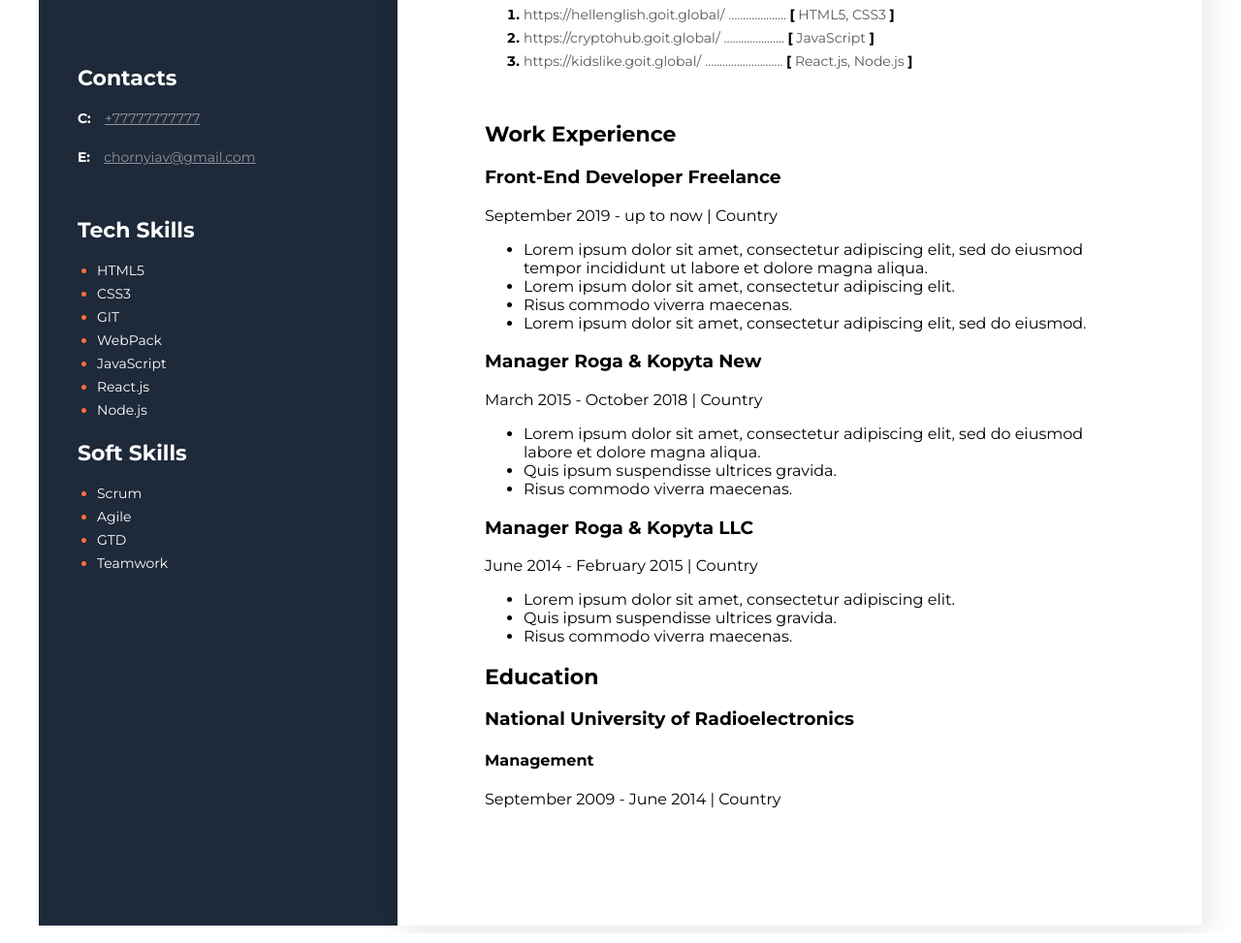
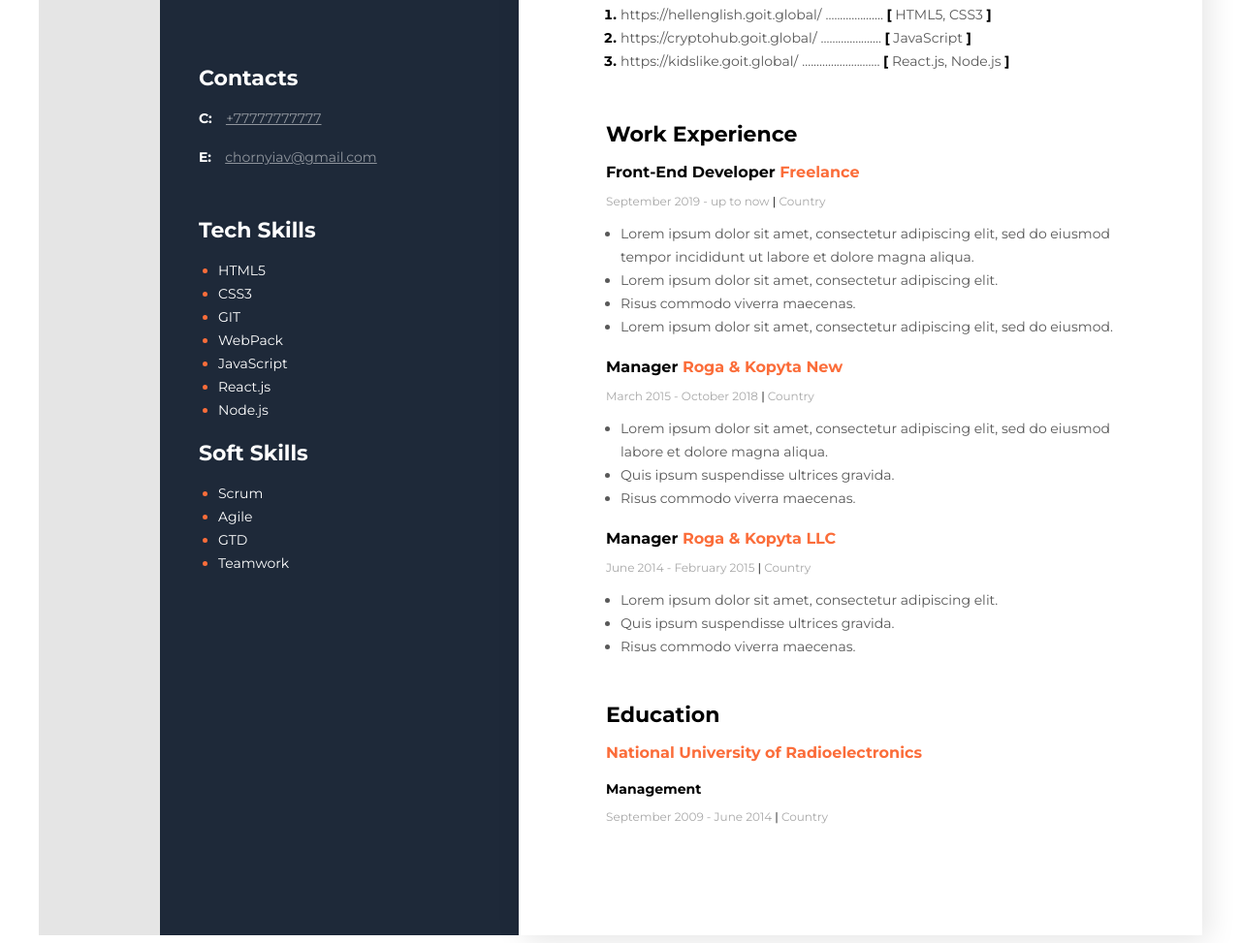
Before and after one commit to serge-belkin/git-practice, a plain HTML site: page index.html in a window 1280 px wide. Shown: the part 454-1427 px from the top of the page at 97% size. Drawn offline with Linux system fonts and the light colour scheme.

Commit message:
add "work" and "education" styles

```diff
--- a/css/styles.css
+++ b/css/styles.css
@@ -5,7 +5,7 @@
         flex-direction: row-reverse;
         width: 1200px;
         margin: 0 auto;
-        background-color: antiquewhite;
+        background-color: #E5E5E5;
     }
     /* main-content styles */
 .main-content {background-color: #FFFFFF;
@@ -50,7 +50,9 @@ margin-bottom: 10px;}
     font-weight: 700;
     font-size: 14px;
     line-height: 24px;
-    color: #000000;}
+    color: #000000;
+    padding: 0;
+    margin-left: -25px;}
 
 .project-link {font-style: normal;
     font-weight: 400;
@@ -70,6 +72,60 @@ margin-bottom: 10px;}
     font-weight: 700;
     font-size: 14px;
     line-height: 24px;
+    color: #000000;}
+
+.work-position {font-style: normal;
+    font-weight: 700;
+    font-size: 16px;
+    line-height: 20px;
+    color: #000000;
+    margin-bottom: 10px;}
+
+.organization {font-style: normal;
+    font-weight: 700;
+    font-size: 16px;
+    line-height: 20px;
+    color: #FB6D3A;}
+
+.period {font-style: normal;
+    font-weight: 400;
+    font-size: 12px;
+    line-height: 15px;
+    margin-bottom: 10px;
+    color: #A8A8A8;}
+
+.line {font-style: normal;
+    font-weight: 400;
+    font-size: 12px;
+    line-height: 15px;
+    color: #000000;}
+
+.work-list {font-style: normal;
+    font-weight: 400;
+    font-size: 14px;
+    line-height: 24px;
+    margin-bottom: 20px;
+    color: #595959;
+    padding: 0;
+    margin-left: 15px;}
+
+.work {width: 525px;}
+
+.education {width: 327px;
+margin-top: 45px;}
+
+.university {font-style: normal;
+    font-weight: 700;
+    font-size: 16px;
+    line-height: 20px;
+    margin-bottom: 10px;
+    color: #FB6D3A;}
+
+.department {font-style: normal;
+    font-weight: 700;
+    font-size: 14px;
+    line-height: 17px;
+   margin-bottom: 10px;
     color: #000000;}
 
 /* sidebar styles */
--- a/index.html
+++ b/index.html
@@ -46,11 +46,11 @@
                 </ol>
             </div>
             <!--work-->
-            <div>
+            <div class="work">
                 <h2 class="main-titles">Work Experience</h2>
-                    <h3>Front-End Developer Freelance</h3>
-                    <p>September 2019 - up to now | Country</p>
-                    <ul>
+                    <h3 class="work-position">Front-End Developer <span class="organization">Freelance</span></h3>
+                    <p class="period">September 2019 - up to now <span class="line">|</span> Country</p>
+                    <ul class="work-list">
                         <li>Lorem ipsum dolor sit amet, consectetur adipiscing elit, sed do eiusmod tempor incididunt ut labore et dolore magna
                         aliqua.</li>
                         <li>Lorem ipsum dolor sit amet, consectetur adipiscing elit.</li>
@@ -58,28 +58,28 @@
                         <li>Lorem ipsum dolor sit amet, consectetur adipiscing elit, sed do eiusmod.</li>
                     </ul>
 
-                    <h3>Manager Roga & Kopyta New</h3>
-                    <p>March 2015 - October 2018 | Country</p>
-                    <ul>
+                    <h3 class="work-position">Manager <span class="organization">Roga & Kopyta New</span></h3>
+                    <p class="period">March 2015 - October 2018 <span class="line">|</span> Country</p>
+                    <ul class="work-list">
                         <li>Lorem ipsum dolor sit amet, consectetur adipiscing elit, sed do eiusmod labore et dolore magna aliqua.</li>
                         <li>Quis ipsum suspendisse ultrices gravida.</li>
                         <li>Risus commodo viverra maecenas.</li>
                     </ul>
 
-                    <h3>Manager Roga & Kopyta LLC</h3>
-                    <p>June 2014 - February 2015 | Country</p>
-                    <ul>
+                    <h3 class="work-position">Manager <span class="organization">Roga & Kopyta LLC</span></h3>
+                    <p class="period">June 2014 - February 2015 <span class="line">|</span> Country</p>
+                    <ul class="work-list">
                         <li>Lorem ipsum dolor sit amet, consectetur adipiscing elit.</li>
                         <li>Quis ipsum suspendisse ultrices gravida.</li>
                         <li>Risus commodo viverra maecenas.</li>
                     </ul>
             </div>
             <!--education-->
-            <div>
+            <div class="education">
                 <h2 class="main-titles">Education</h2>
-                <h3>National University of Radioelectronics</h3>
-                <h4>Management</h4>
-                <p>September 2009 - June 2014 | Country</p>
+                <h3 class="university">National University of Radioelectronics</h3>
+                <h4 class="department">Management</h4>
+                <p class="period">September 2009 - June 2014 <span class="line">|</span> Country</p>
             </div>
         </div>
 
```
